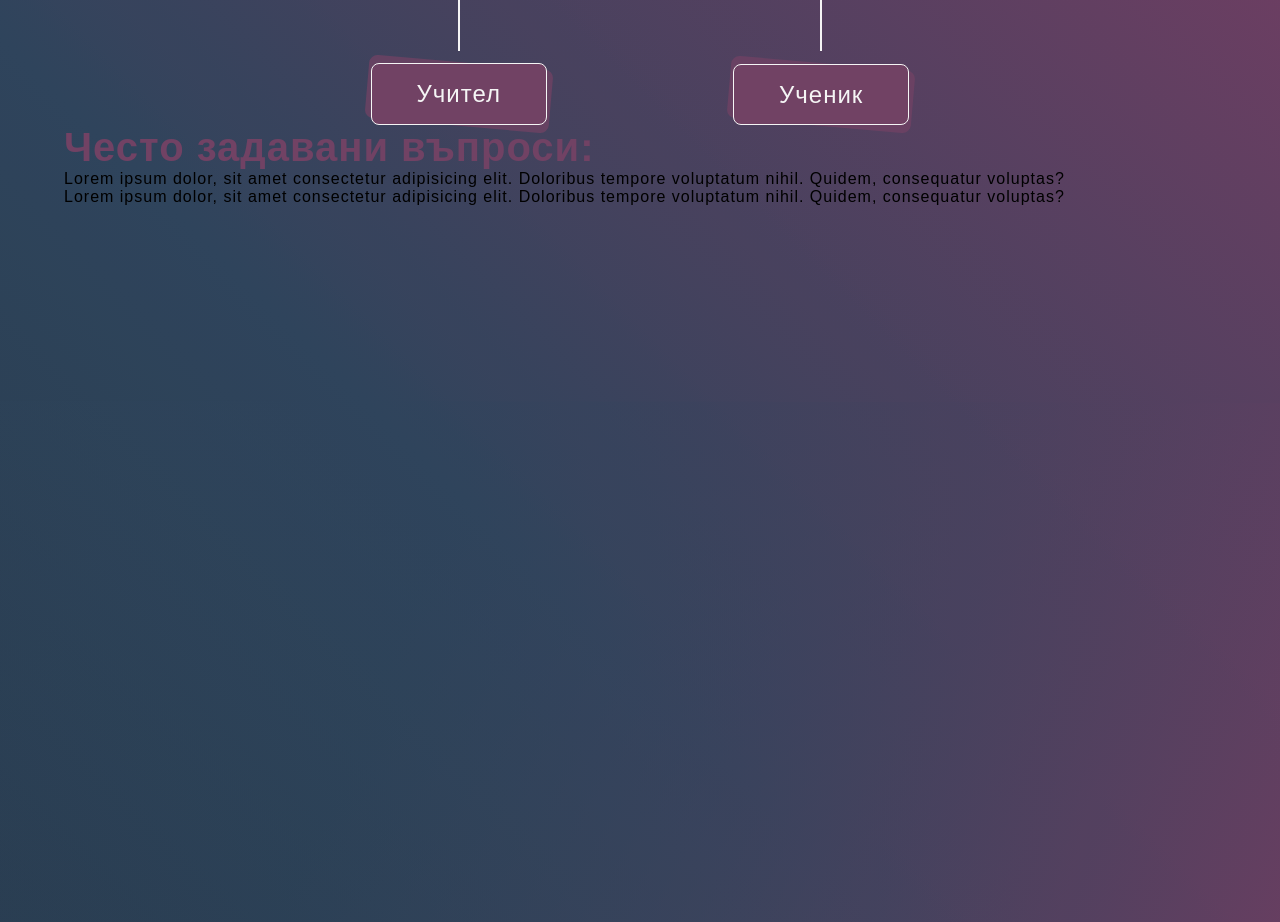
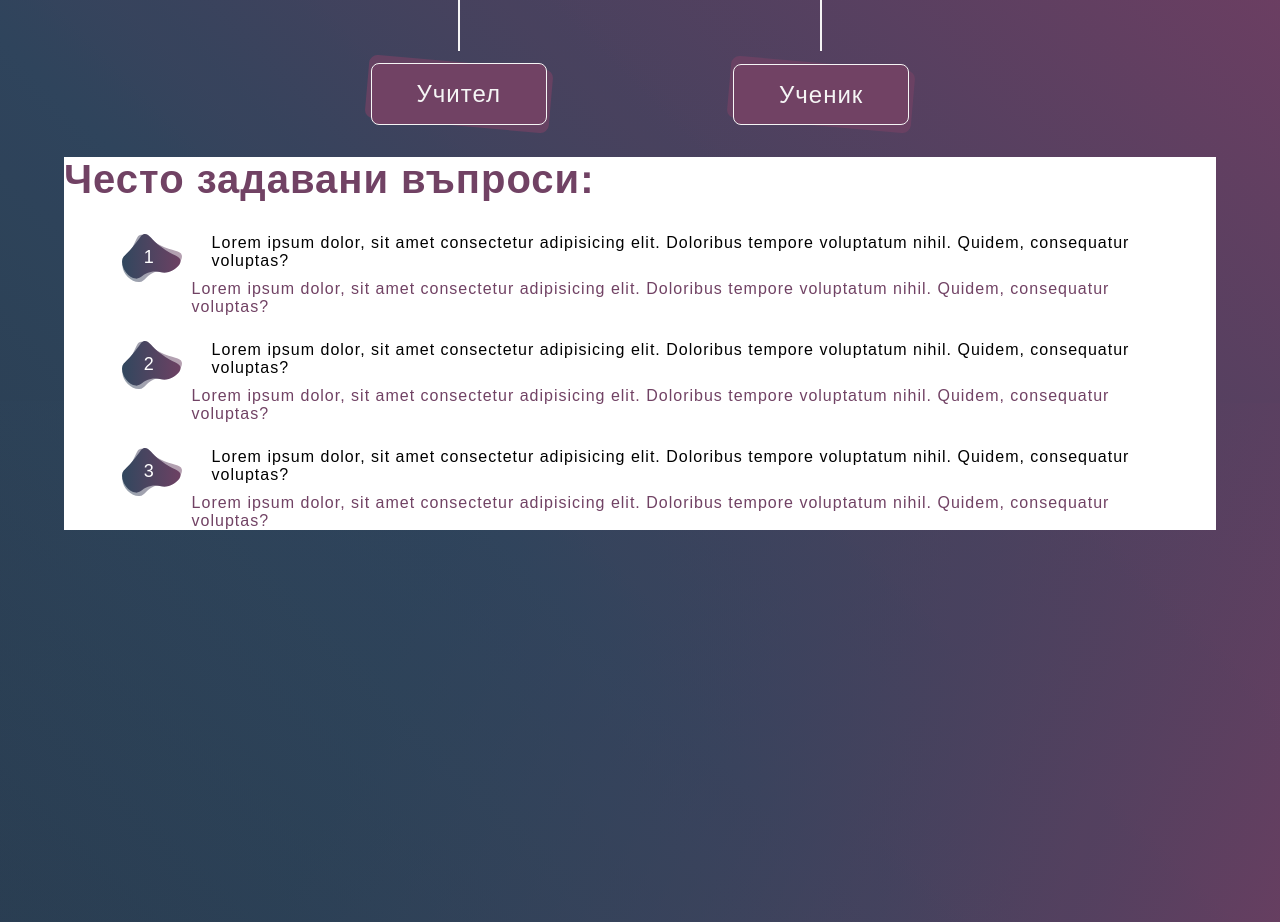
Before and after one commit to ZdravkoHristov/DigiBuddy, a React (Create React App) app in the folder frontend/: page / in a window 1280 px wide. Shown: the part 1240-2162 px from the top of the page. Built offline with nearby package versions, Linux system fonts and the light colour scheme; a web font is replaced by a local one.

Commit message:
created faq, arrows need to be added

```diff
--- a/frontend/src/components/Faq.js
+++ b/frontend/src/components/Faq.js
@@ -8,6 +8,17 @@ export default function Faq() {
 
 			<article className='questions'>
 				<FaqItem
+					number='1'
+					question='Lorem ipsum dolor, sit amet consectetur adipisicing elit. Doloribus tempore voluptatum nihil. Quidem, consequatur voluptas?'
+					answer='Lorem ipsum dolor, sit amet consectetur adipisicing elit. Doloribus tempore voluptatum nihil. Quidem, consequatur voluptas?'
+				/>
+				<FaqItem
+					number='2'
+					question='Lorem ipsum dolor, sit amet consectetur adipisicing elit. Doloribus tempore voluptatum nihil. Quidem, consequatur voluptas?'
+					answer='Lorem ipsum dolor, sit amet consectetur adipisicing elit. Doloribus tempore voluptatum nihil. Quidem, consequatur voluptas?'
+				/>
+				<FaqItem
+					number='3'
 					question='Lorem ipsum dolor, sit amet consectetur adipisicing elit. Doloribus tempore voluptatum nihil. Quidem, consequatur voluptas?'
 					answer='Lorem ipsum dolor, sit amet consectetur adipisicing elit. Doloribus tempore voluptatum nihil. Quidem, consequatur voluptas?'
 				/>
--- a/frontend/src/components/FaqItem.js
+++ b/frontend/src/components/FaqItem.js
@@ -1,7 +1,13 @@
+import a from '../assets/svgs/faq-home.svg';
 export default function FaqItem({ number, question, answer }) {
 	return (
 		<div className='item'>
-			<div className='illustrations'></div>
+			<div className='illustrations'>
+				<div className='number-wrapper'>
+					<img src={a} alt='' />
+					<span className='number'>{number}</span>
+				</div>
+			</div>
 			<div className='text'>
 				<p className='question'>{question}</p>
 				<p className='answer'>{answer}</p>
--- a/frontend/src/components/styles/Faq.style.js
+++ b/frontend/src/components/styles/Faq.style.js
@@ -1,8 +1,50 @@
 import styled from 'styled-components';
 
 const FaqEl = styled.section`
+	& {
+		background: #fff;
+	}
 	h2 {
 		color: #714264;
+		margin: 2rem 0;
+	}
+
+	.questions {
+		width: 90%;
+		margin: auto;
+	}
+
+	.question {
+		padding-left: 20px;
+		margin-bottom: 10px;
+	}
+
+	.answer {
+		color: #714264;
+	}
+
+	.item {
+		display: grid;
+		grid-template-columns: 60px 1fr;
+		grid-gap: 10px;
+		margin-bottom: 25px;
+	}
+
+	.number-wrapper {
+		position: relative;
+	}
+
+	.number-wrapper img {
+		width: 100%;
+		height: 100%;
+	}
+
+	.number-wrapper .number {
+		color: #fff;
+		position: absolute;
+		font-size: 18px;
+		left: 37%;
+		top: 25%;
 	}
 `;
 
```
